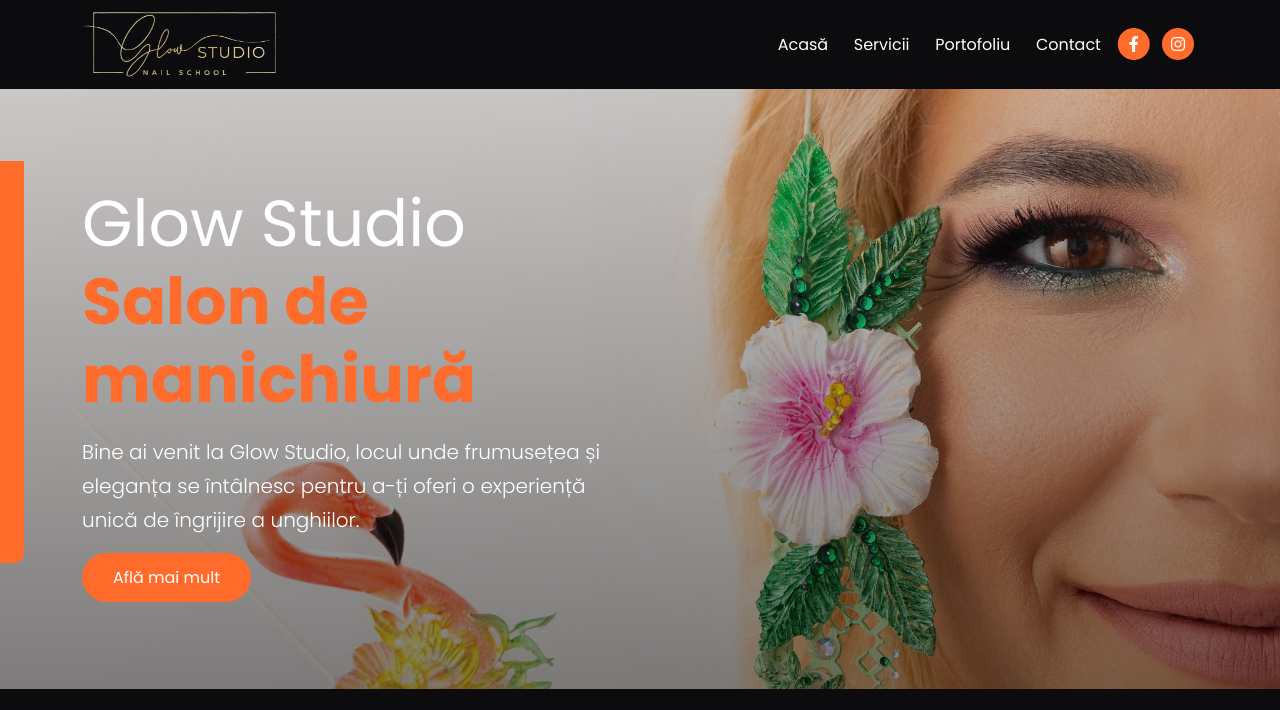
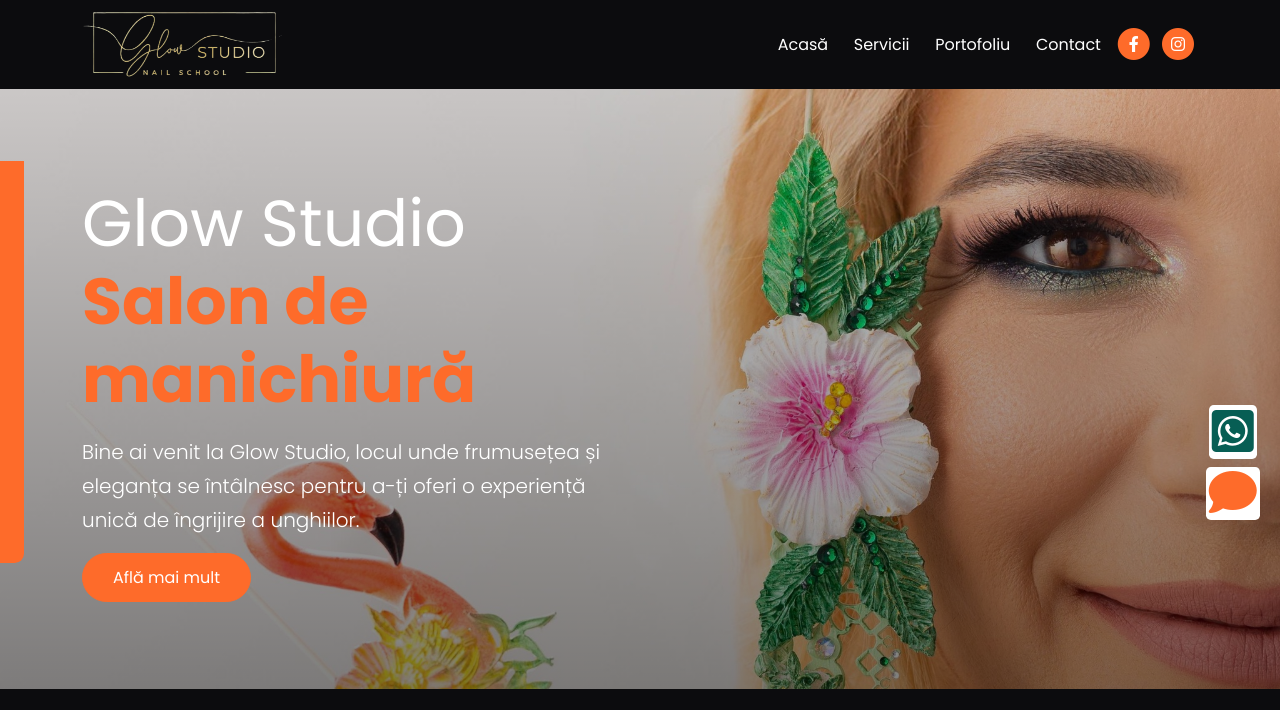
Before and after one commit to DanielDeaconescu/glow_studio, a website: page index.html in a window 1280 px wide. Shown: the top 710 px of the page. Drawn offline with Linux system fonts and the light colour scheme.

Commit message:
further changes

```diff
--- a/index.html
+++ b/index.html
@@ -600,6 +600,20 @@
       </div>
     </footer>
 
+    <!-- Side Buttons -->
+     <div class="side-buttons d-flex flex-column align-items-center">
+      <div class="whatsapp-button">
+        <a class="text-decoration-none whatsapp-button-inner" href="#">
+          <i class="fa-brands fa-square-whatsapp fa-3x"></i>
+        </a>
+      </div>
+
+      <div class="form-button">
+        <a class="text-decoration-none form-button-inner" href="#">
+          <i class="fa-solid fa-comment fa-3x"></i>
+        </a>
+      </div>
+     </div>
 
     <script src="js/replaceme.min.js"></script>
     <script src="js/bootstrap.bundle.min.js"></script>
--- a/scss/styles.scss
+++ b/scss/styles.scss
@@ -107,6 +107,43 @@
   border-bottom: 16px solid transparent;
 }
 
+// Styling the side buttons start
+
+.side-buttons {
+  position: fixed;
+  bottom: 35%;
+  right: 20px;
+  gap: 0.5rem;
+}
+
+.whatsapp-button {
+  background-color: white;
+  padding: 0.1rem 0.2rem;
+  display: flex;
+  justify-content: center;
+  align-items: center;
+  border-radius: 0.3rem;
+}
+
+.form-button {
+  background-color: white;
+  padding: 0.1rem 0.2rem;
+  display: flex;
+  justify-content: center;
+  align-items: center;
+  border-radius: 0.3rem;
+}
+
+.whatsapp-button-inner {
+  color: #075e54;
+}
+
+.email-icon-custom {
+  font-size: 2.5rem;
+}
+
+// Styling the side buttons end
+
 @keyframes pulse-border {
   0% {
     transform: translateX(-50%) translateY(-50%) translateZ(0) scale(1);
@@ -137,7 +174,8 @@
   .header {
     text-align: center;
     background: linear-gradient(rgba(0, 0, 0, 0.4), rgba(0, 0, 0, 0.9)),
-      url("../images/header-background.jpg") center center no-repeat;
+      url("../images/header_image.jpg") center center no-repeat;
+    background-position: 70% 30%;
   }
 
   .video-points {
```
Also changed, not shown: css/styles.css.
